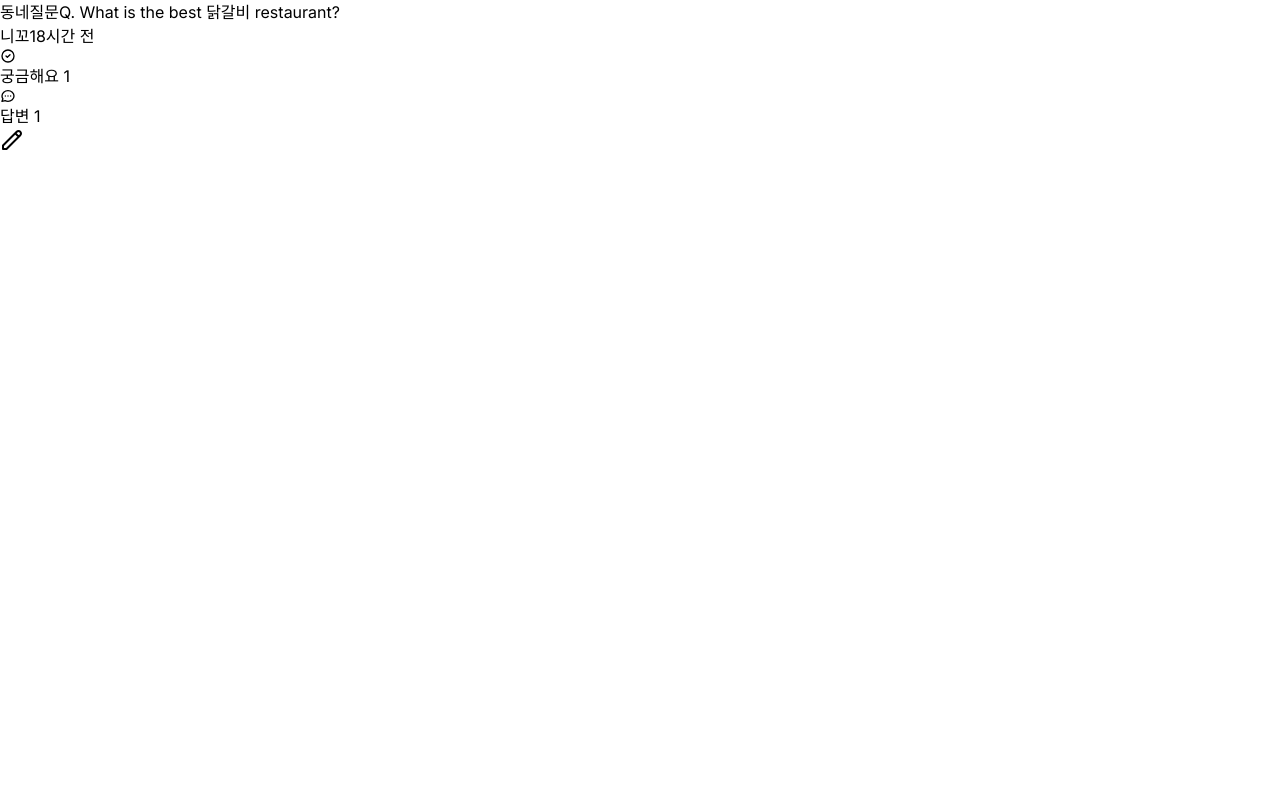
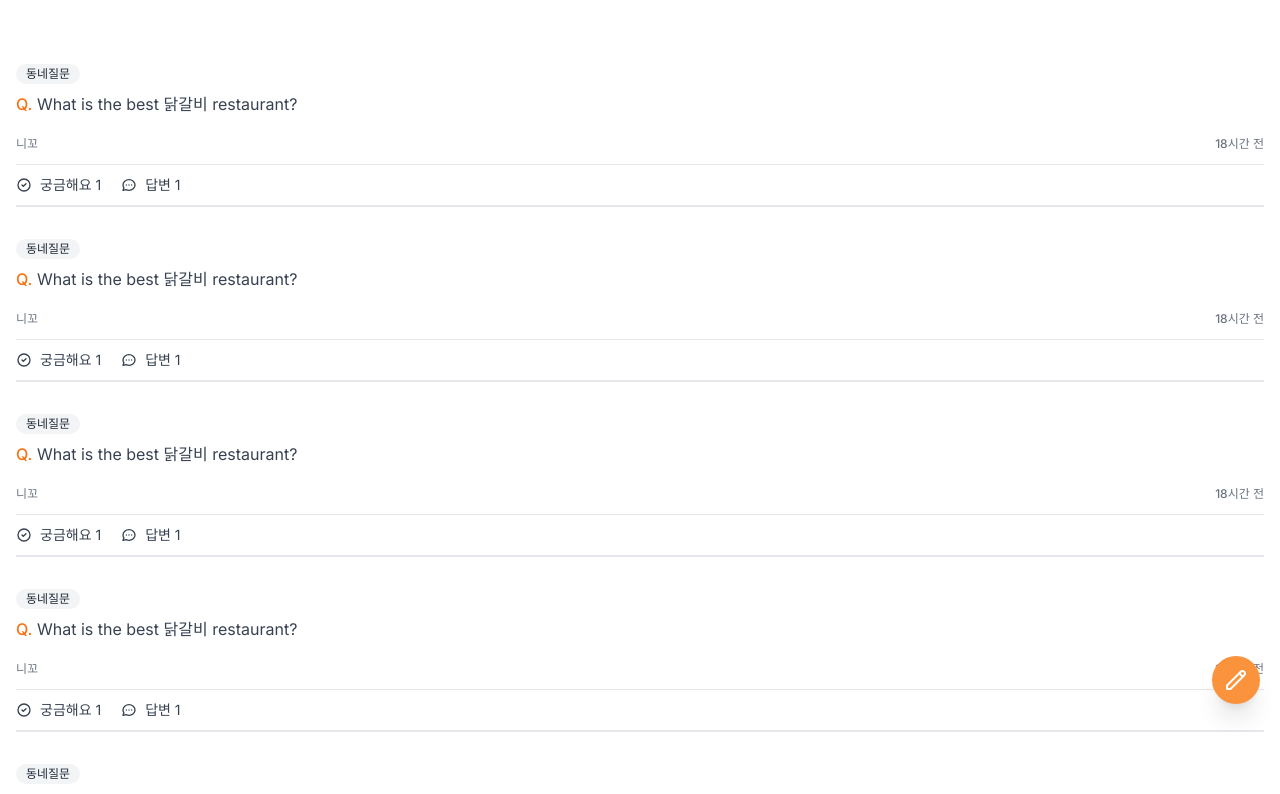
Before and after one commit to boyeonihn/carrot-market-app, a Next.js app: page /community in a window 1280 px wide. Shown: the top 794 px of the page. Built offline with nearby package versions, Linux system fonts and the light colour scheme.

Commit message:
style: apply styling to community page

```diff
--- a/app/community/page.tsx
+++ b/app/community/page.tsx
@@ -1,17 +1,21 @@
 const Community = () => {
   return (
-    <main>
-      <section>
-        <span>동네질문</span>
-        <span>
-          <span>Q.</span> What is the best 닭갈비 restaurant?
+    <main className="py-16 space-y-8 px-4">
+      {[1, 2, 3, 4, 5, 6].map((_, i) => (
+        <section key={i} className="flex flex-col items-start">
+          <span className="flex items-center px-2.5 py-0.5 rounded-full text-xs font-medium bg-gray-100 text-gray-800">
+            동네질문
           </span>
-        <div>
+          <div className=" mt-2 text-gray-700">
+            <span className="text-orange-500 font-medium">Q.</span> What is the
+            best 닭갈비 restaurant?
+          </div>
+          <div className="mt-5 flex items-center justify-between w-full text-gray-500 font-medium text-xs">
             <span>니꼬</span>
             <span>18시간 전</span>
           </div>
-        <div>
-          <span>
+          <div className="flex space-x-5 mt-3 text-gray-700 py-2.5 border-t border-b-[2px] w-full">
+            <span className="flex space-x-2 items-center text-sm">
               <svg
                 className="w-4 h-4"
                 fill="none"
@@ -28,7 +32,7 @@
               </svg>
               <span>궁금해요 1</span>
             </span>
-          <span>
+            <span className="flex space-x-2 items-center text-sm">
               <svg
                 className="w-4 h-4"
                 fill="none"
@@ -47,7 +51,9 @@
             </span>
           </div>
         </section>
-      <button>
+      ))}
+
+      <button className="fixed hover:bg-orange-500 transition-colors hover:cursor-pointer bottom-24 right-5 bg-orange-400 rounded-full p-3 shadow-xl text-white">
         <svg
           className="w-6 h-6"
           fill="none"
```
Lines whose indentation alone changed are shown as unchanged.
